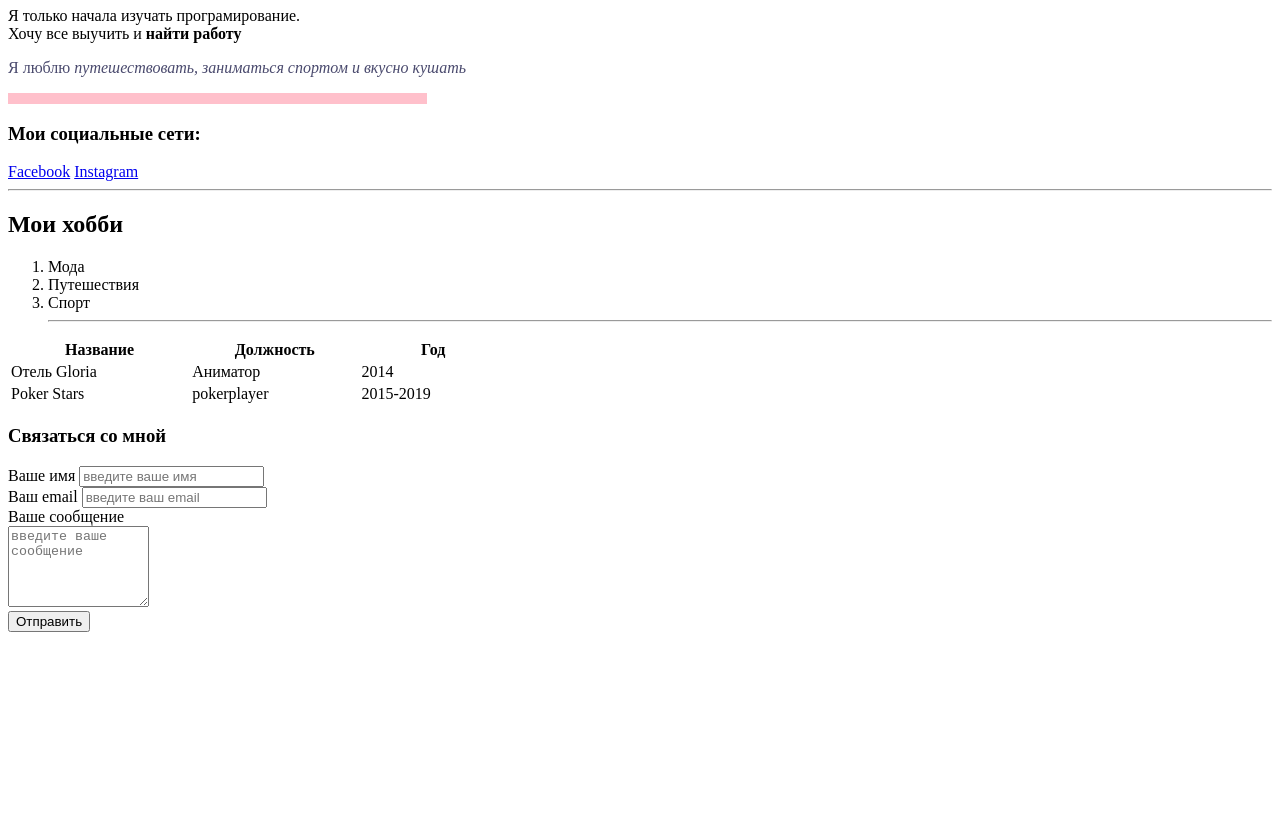
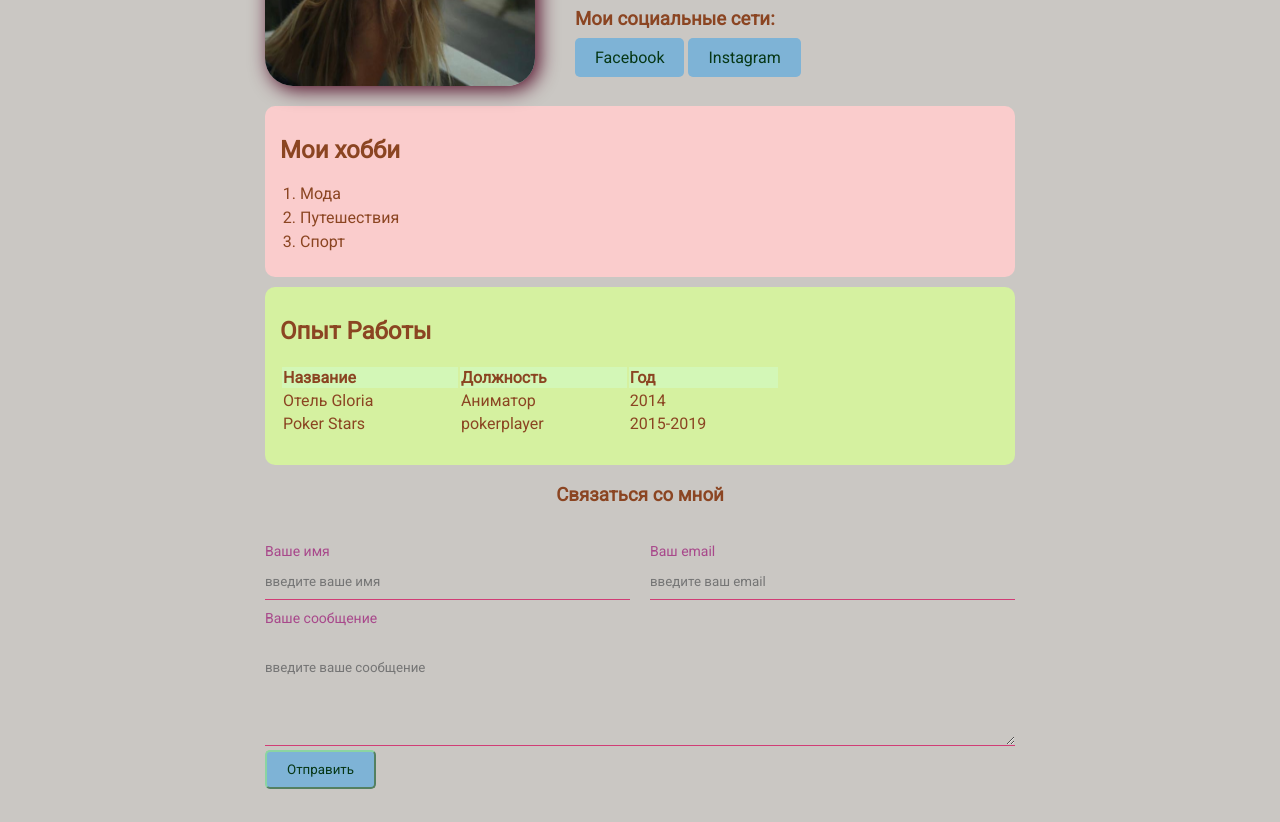
Before and after one commit to mkrlvch/resume, a plain HTML site: page index.html in a window 1280 px wide. Shown: the part 223-1045 px from the top of the page. Before the commit the page ends 863 px from the top, so only its background shows below. Drawn offline with Linux system fonts and the light colour scheme.

Commit message:
Add styles

```diff
--- /dev/null
+++ b/css_proekt.css
@@ -0,0 +1,189 @@
+@import url('https://fonts.googleapis.com/css2?family=Roboto&display=swap');
+
+body{
+     font-family: 'Roboto' , sans-serif;
+     font-size: 16px;
+     font-weight: normal;
+     background-color:rgb(202, 199, 195);
+     color: #8B4522;
+
+
+}
+
+a{
+    color: black;
+    text-decoration: none;
+}
+
+a:hover{
+    text-decoration: underline;
+}
+
+a:visited {
+    color: pink;
+}
+
+.Info {
+    margin-bottom: 20px;
+    display: flex;
+}
+
+.info-text {
+    margin-left: 40px;
+}
+
+.info-text p {
+    font-style: italic;
+    font-weight: bold;
+    color: #2E8B57;
+    margin: 0;
+}
+
+.info-text h4 {
+    margin-bottom: 10px;
+}
+
+.card1{
+    border: 1px solid rgb(red, green, blue);
+    border-radius: 10px;
+    background-color: rgb(250, 204, 204);
+    padding: 10px 15px;
+    margin-bottom: 10px;
+}
+
+.card2{
+    border: 1px solid rgb(red, green, blue);
+    border-radius: 10px;
+    background-color: rgb(213, 241, 160);
+    padding: 10px 15px;
+    margin-bottom: 10px;
+}
+
+@media (max-width: 650px) {
+    .Info {
+        display: block;
+        text-align: center;
+
+
+    }
+}
+
+.container {
+    max-width: 750px;
+    margin: auto;
+    padding: 3%;
+}
+
+.avatar {
+    box-shadow: 4px 4px 19px rgb(82, 12, 39);
+    width: 270px;
+    border-radius: 28px;
+}
+
+.btn {
+    background: rgb(126, 179, 214);
+    color: hsl(139, 80%, 12%);
+    border-radius: 5px;
+    padding: 10px 20px;
+    border-color: #8bd4a1;
+    font-family: inherit;
+    cursor: pointer;
+
+
+
+}
+
+.btn:hover {
+    color: aquamarine;
+    opacity: 0.8;
+}
+
+.btn:visited {
+    color: #08410a;
+}
+
+
+
+.card2 tr:nth-child(1),  .card2 tr:nth-child(2){
+    background-color: none;
+}
+
+.list {
+    padding: 0 20px;
+}
+
+.list li {
+    color: #8b4522;
+    margin-bottom: 5px;
+}
+
+.table {
+    width: 100%;
+
+
+}
+
+.table td {
+    padding-bottom: 5px;
+
+}
+
+.T {
+    text-align: left;
+    margin-bottom: 10px;
+    border-radius: 10px;
+    background-color:#d3f7b7 ;
+}
+
+.form h3 {
+    text-align: center;
+}
+
+.form-row {
+    margin-bottom: 10px;
+    display: flex;
+}
+
+.form-row .form-group {
+    margin-right: 20px;
+    width: 50%
+
+}
+
+.form-row .form-group:last-child{
+    margin-right: 0;
+}
+
+@media (max-width: 650px) {
+    .form-row {
+        display: block;
+    }
+    .form.row .form-group {
+        width: 100%;
+        margin-right: 0;
+        margin-bottom: 10px;
+    }
+}
+
+.form-group label {
+    display: block;
+    font-size: 14px;
+    color: rgb(168, 72, 139);
+}
+
+.form-group textarea,
+.form-group input {
+    width: 100%;
+    box-sizing: border-box;
+    border: none;
+    background: transparent;
+    border-bottom: 1px solid rgb(209, 61, 118);
+    color: #000;
+    padding: 15px 0 10px;
+    outline: none;
+    font-family: inherit;
+}
+
+.form-group h3 {
+    color: ;
+}
--- a/index.html
+++ b/index.html
@@ -8,11 +8,19 @@
     <meta name="description" content="This is samething about my site">
     <meta name="keywords" content="my, first, site">
     <title>Future site</title>
+    <link rel="stylesheet" href="css_proekt.css">
 </head>
 
 <body>
 
-    <img src="myphoto.jpg" width="150" alt="this is my photo">
+    <div class="container">
+<div class="Info">
+
+     <img src="myphoto.jpg" alt="this is my photo" class="avatar">
+
+
+     <div class="info-text">
+
     <h1>Мария Кирилович</h1>
 
     <p>
@@ -21,38 +29,48 @@
         Я люблю <em>путешествовать, заниматься спортом и вкусно кушать</em></p>
     </p>
 
-<hr size="11" noshade="" color="pink" width="33%" align="left">
+<hr size="" noshade="" width="62%" color="pink" align="left">
 <h3>Мои социальные сети:</h3>
 
 <a href="https://www.facebook.com/profile.php?id=100008167868281"
- target="_blank">Facebook</a>
+ target="_blank" class="btn">Facebook</a>
 
- <a href="https://www.instagram.com/mkrlvch/"
+ <a href="https://www.instagram.com/mkrlvch/" class="btn"
  target="_blank">Instagram</a>
 
+<br>
+<br>
  <a href="" target="_blank"></a>
 
- <hr>
 
-<h2>Мои хобби</h2>
+ </div>
+</div>
 
- <ol>
+
+<div class="card1">
+
+
+ <h2>Мои хобби</h2>
+
+ <ol class="list">
     <li>Мода</li>
     <li>Путешествия</li>
     <li>Спорт</li>
 
-<hr>
+</div>
+
 </ol>
 
-
-<table width="500">
+<div class="card2">
+ <h2>Опыт Работы</h2>
+ <table width="500">
     <thead>
-    <tr>
+    <tr class="T">
         <th>Название</th>
         <th>Должность</th>
         <th>Год</th>
     </tr>
-</thead>
+ </thead>
     <tr>
         <td>Отель Gloria</td>
         <td>Аниматор</td>
@@ -63,30 +81,39 @@
         <td>pokerplayer</td>
         <td>2015-2019</td>
     </tr>
-</table>
+ </table>
+ <br>
+</div>
 
+<form action="/" class="form">
 <h3>Связаться со мной</h3>
 
-<div>
+<br>
+
+<div class="form-row">
+
+<div class="form-group">
     <label for="Text">Ваше имя</label>
     <input type="text" id="Text" placeholder="введите ваше имя">
 </div>
 
-<div>
+<div class="form-group">
     <label for="Email">Ваш email</label>
     <input type="email" id="Email" placeholder="введите ваш email ">
-
+</div>
 </div>
 
-<div>
+<div class="form-group">
     <label for="Massage">Ваше сообщение</label>
     <br>
     <textarea id="massage" cols="15" rows="5" placeholder="введите ваше сообщение"></textarea>
 </div>
 
-<button type="submit">Отправить</button>
-
-
+<div class="#">
+ <button type="submit" class="btn">Отправить</button>
+  </div>
+</div>
+</form>
 
 
 
```
